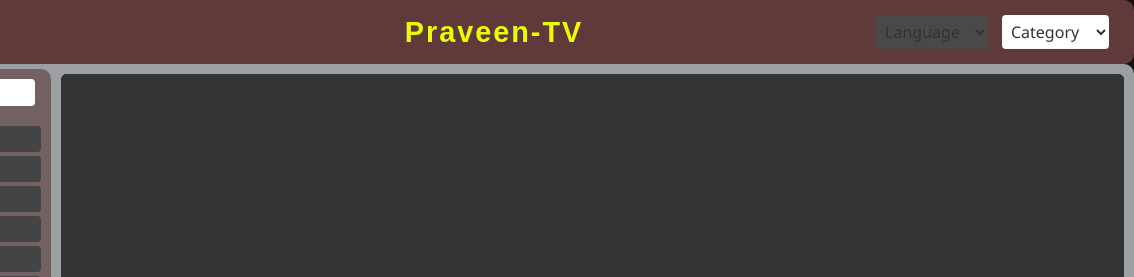
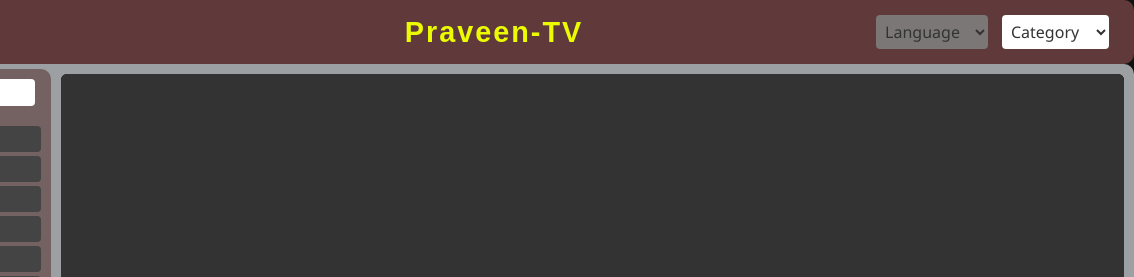
Before and after one commit to PraveenBojja83/praveentv, a plain HTML site: page index.html in a window 1280 px wide. In both pictures the pointer is over the element "Language". Shown: the top 277 px of the page, 146-1280 px from the left. Drawn offline with Linux system fonts and the light colour scheme.

Commit message:
button color styles changed

```diff
--- a/style.css
+++ b/style.css
@@ -81,7 +81,7 @@ select {
 /* Hover effect */
 select:hover {
   border-color: #f9f102;
-  background-color: #4a4848;
+  background-color: #7b7777;
 }
 
 /* Focus effect (when clicked) */
```
